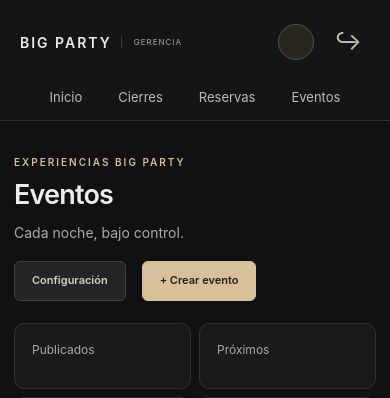
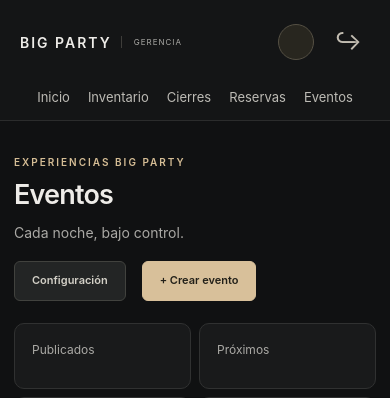
Before and after one commit to JJorge88/BigParty, a Django app: template templates/events/list.html in a window 390 px wide. Shown: the top 398 px of the page. Run offline with Django 5.2, Linux system fonts and the light colour scheme; the template is opened without the code that fills it: values that come from a table or form of the project are taken from there, others are empty; the visitor is signed in with stand-in values (Sample User, id 1); parts of the project's set-up code (start-up, migrations or seed data) failed here and were passed over.

Commit message:
fix: make inventory visible in management navigation

```diff
--- a/static/css/operations/management.css
+++ b/static/css/operations/management.css
@@ -1050,9 +1050,13 @@
     order:3;
     width:100%;
     margin:0;
-    height:43px;
+    height:auto;
+    flex-wrap:wrap;
     justify-content:center;
-    gap:36px;
+    gap:0 18px;
+  }
+  .management-nav a {
+    min-height:43px;
   }
   .management .brand {
     order:0;
--- a/templates/operations/management/base.html
+++ b/templates/operations/management/base.html
@@ -3,7 +3,7 @@
 {% block styles %}<link rel="stylesheet" href="{% static 'css/operations/management.css' %}">{% endblock %}
 {% block body_attributes %}class="management" data-idle-timeout="{{ idle_timeout }}" data-activity-url="{% url 'management:activity' %}" data-logout-url="{% url 'management:logout' %}" data-login-url="{% url 'management:login' %}"{% endblock %}
 {% block topbar %}<span class="management-label">GERENCIA</span>
-<nav class="management-nav" aria-label="Navegación principal"><a href="{% url 'management:home' %}" {% if section == 'inicio' %}aria-current="page"{% endif %}>Inicio</a><a href="{% url 'management:closures' %}" {% if section == 'cierres' %}aria-current="page"{% endif %}>Cierres</a><a href="{% url 'reservations:list' %}" {% if section == 'reservas' %}aria-current="page"{% endif %}>Reservas</a><a href="{% url 'events:list' %}" {% if section == 'eventos' %}aria-current="page"{% endif %}>Eventos</a>
+<nav class="management-nav" aria-label="Navegación principal"><a href="{% url 'management:home' %}" {% if section == 'inicio' %}aria-current="page"{% endif %}>Inicio</a>{% if perms.inventory.view_inventory %}<a href="{% url 'management:inventory' %}" {% if section == 'inventario' %}aria-current="page"{% endif %}>Inventario</a>{% endif %}<a href="{% url 'management:closures' %}" {% if section == 'cierres' %}aria-current="page"{% endif %}>Cierres</a><a href="{% url 'reservations:list' %}" {% if section == 'reservas' %}aria-current="page"{% endif %}>Reservas</a><a href="{% url 'events:list' %}" {% if section == 'eventos' %}aria-current="page"{% endif %}>Eventos</a>
 </nav>
 <div class="management-user">
 <div><strong>{{ operator_name }}</strong><small>{{ operator_role }}</small>
```
